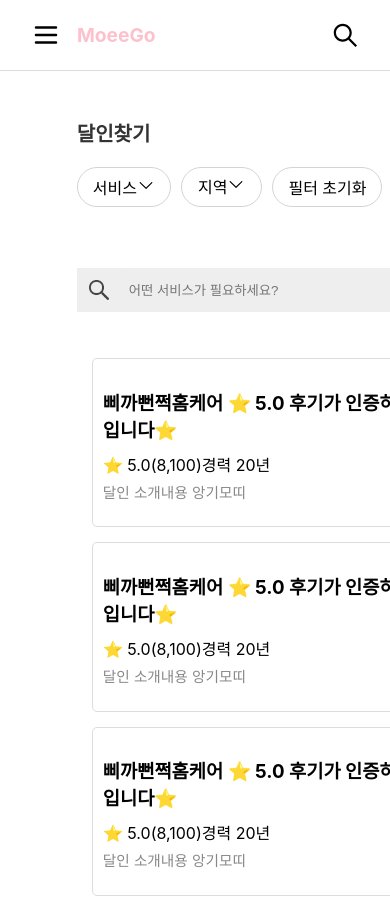
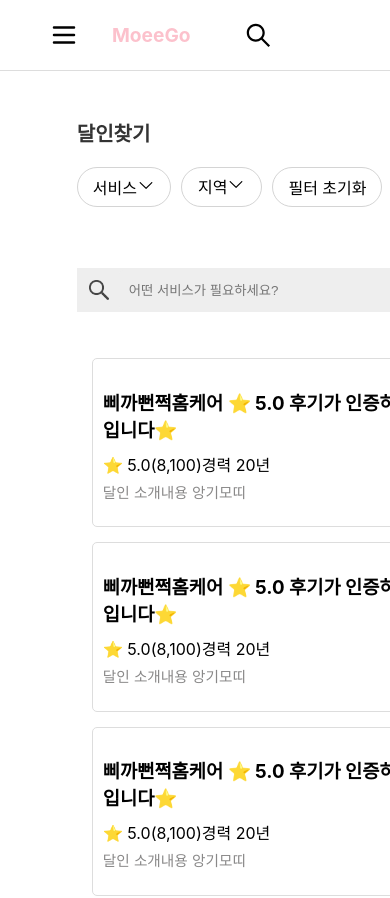
Before and after one commit to jaeheoon/moeego_client, a React (Vite) app: page /pro/search in a window 390 px wide. Shown: the top 898 px of the page. Built offline with nearby package versions, Linux system fonts and the light colour scheme.

Commit message:
[FE] Ref: 헤더 반응형 css 수정 적용 (#115)
* [FE] Ref: 헤더 반응현 CSS 적용

* [FE] Ref: 헤더 반응형 CSS 수정

---------

Co-authored-by: codelily <coldelily98@naver.com>

```diff
--- a/src/components/Header.jsx
+++ b/src/components/Header.jsx
@@ -135,18 +135,6 @@ function Header() {
           </button>
         </div>
 
-        {/* 모바일 검색창 */}
-        <div className='moblie-search-insert'>
-          {isSearchVisible && (
-            <div className="moblie-search-bar">
-              <input ref={searchRef} type="text" placeholder="검색" className="moblie-search-input" onBlur={handleFocusOut} />
-              <button className="moblie-search-button">
-                <svg viewBox="0 0 24 24" fill="none" xmlns="http://www.w3.org/2000/svg" transform="matrix(1, 0, 0, 1, 0, 0)"><g id="SVGRepo_bgCarrier" strokeWidth="0"></g><g id="SVGRepo_tracerCarrier" strokeLinecap="round" strokeLinejoin="round"></g><g id="SVGRepo_iconCarrier"> <path fillRule="evenodd" clipRule="evenodd" d="M15 10.5C15 12.9853 12.9853 15 10.5 15C8.01472 15 6 12.9853 6 10.5C6 8.01472 8.01472 6 10.5 6C12.9853 6 15 8.01472 15 10.5ZM14.1793 15.2399C13.1632 16.0297 11.8865 16.5 10.5 16.5C7.18629 16.5 4.5 13.8137 4.5 10.5C4.5 7.18629 7.18629 4.5 10.5 4.5C13.8137 4.5 16.5 7.18629 16.5 10.5C16.5 11.8865 16.0297 13.1632 15.2399 14.1792L20.0304 18.9697L18.9697 20.0303L14.1793 15.2399Z" fill="#ffffff"></path> </g></svg>
-              </button>
-            </div>
-          )}
-        </div>
-
         {/* 검색 버튼 */}
         {isSearchButtonVisible && (
           <div className="moblieSearch" onClick={toggleSearch}>
@@ -178,6 +166,17 @@ function Header() {
           )}
         </div>
       </div>
+      {/* 모바일 검색창 */}
+      <div className='moblie-search-insert'>
+        {isSearchVisible && (
+          <div className="moblie-search-bar">
+            <input ref={searchRef} type="text" placeholder="검색할 내용을 입력하세요" className="moblie-search-input" onBlur={handleFocusOut} />
+            <button className="moblie-search-button">
+              <svg viewBox="0 0 24 24" fill="none" xmlns="http://www.w3.org/2000/svg" transform="matrix(1, 0, 0, 1, 0, 0)"><g id="SVGRepo_bgCarrier" strokeWidth="0"></g><g id="SVGRepo_tracerCarrier" strokeLinecap="round" strokeLinejoin="round"></g><g id="SVGRepo_iconCarrier"> <path fillRule="evenodd" clipRule="evenodd" d="M15 10.5C15 12.9853 12.9853 15 10.5 15C8.01472 15 6 12.9853 6 10.5C6 8.01472 8.01472 6 10.5 6C12.9853 6 15 8.01472 15 10.5ZM14.1793 15.2399C13.1632 16.0297 11.8865 16.5 10.5 16.5C7.18629 16.5 4.5 13.8137 4.5 10.5C4.5 7.18629 7.18629 4.5 10.5 4.5C13.8137 4.5 16.5 7.18629 16.5 10.5C16.5 11.8865 16.0297 13.1632 15.2399 14.1792L20.0304 18.9697L18.9697 20.0303L14.1793 15.2399Z" fill="#ffffff"></path> </g></svg>
+            </button>
+          </div>
+        )}
+      </div>
     </header>
   );
 }
--- a/src/css/Header.css
+++ b/src/css/Header.css
@@ -6,7 +6,7 @@
     align-items: center;
     width: 100%;
     box-sizing: border-box;
-    flex-direction: row;
+    flex-direction: column;
     padding: 10px 20px;
     background-color: #fff;
     border-bottom: 1px solid #ddd;
@@ -404,7 +404,14 @@
     }
 
     .header .header-container .hamburger-menu {
-        width: 15%;
+        width: 25%;
+    }
+
+    .header .header-container .logo {
+        width: 50%;
+        display: flex;
+        align-items: center;
+        justify-content: center;
     }
 
     .header .header-container .logo {
@@ -423,7 +430,7 @@
         display: flex;
         align-items: center;
         justify-content: right;
-        width: 15%;
+        width: 25%;
         visibility: visible;
     }
 
@@ -467,15 +474,17 @@
     }
 
     .moblie-search-insert {
-        width: 45%;
+        width: 100%;
     }
 
     .moblie-search-bar {
         display: flex;
         align-items: center;
-        justify-content: right;
+        justify-content: center;
+        position: relative;
         width: 100%;
-        position: relative;
+        margin-top: 1em;
+        margin-bottom: 0.5em;
     }
 
     .moblie-search-bar .moblie-search-input {
```
